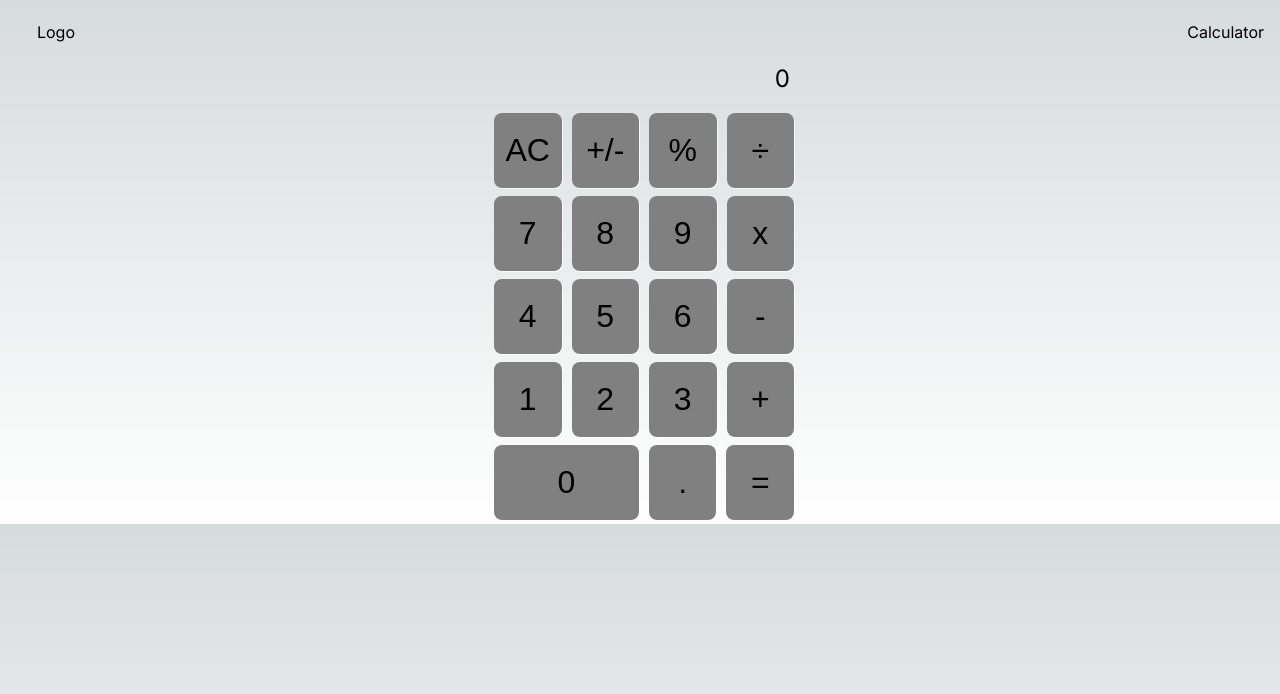
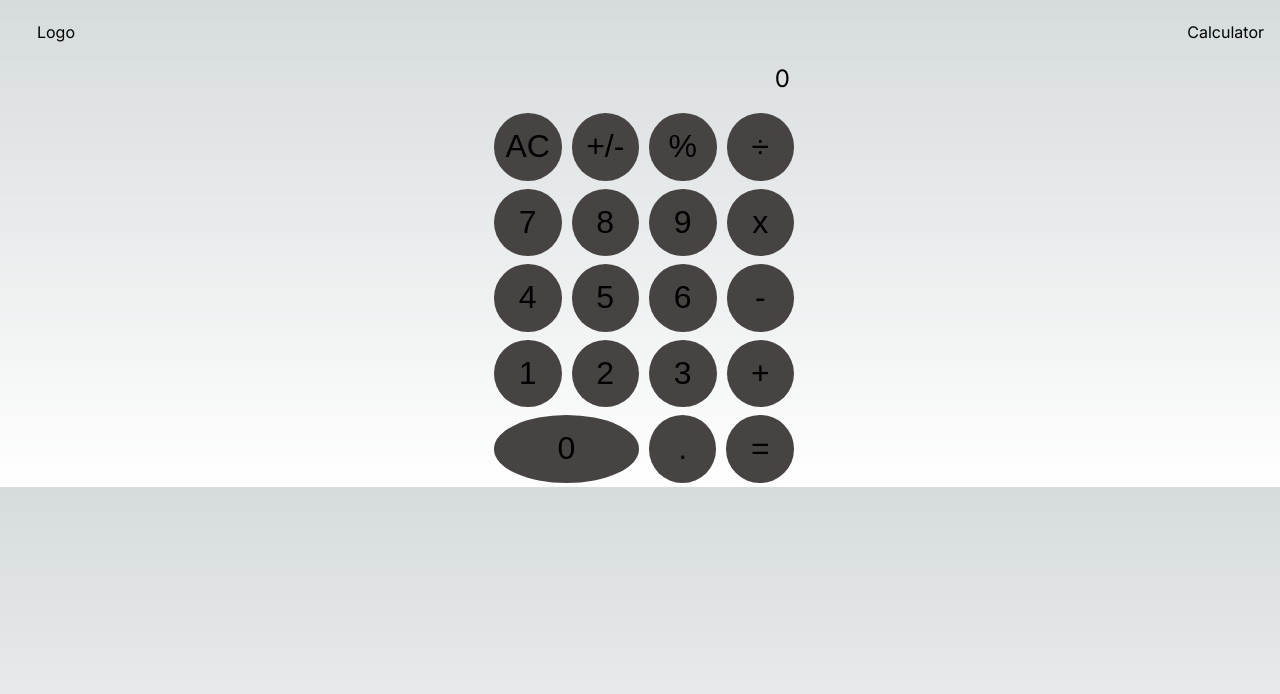
Before and after one commit to Choihyoungkyu/playground, a Next.js app in the folder frontend/playground/: page /calculator in a window 1280 px wide. Shown: the top 694 px of the page. Built offline with nearby package versions, Linux system fonts and the light colour scheme.

Commit message:
[FE] 계산기 구현 완료 및 기상청 API 연결 완료

```diff
--- a/frontend/playground/src/components/NumButton/NumButton.module.css
+++ b/frontend/playground/src/components/NumButton/NumButton.module.css
@@ -1,14 +1,39 @@
 .button {
   width: 100%;
-  height: 75px;
+  height: 67.5px;
   margin: 0.25rem;
-  background-color: gray;
-  border-radius: 0.5rem;
+  background-color: rgb(72, 67, 67);
+  border-radius: 50%;
   border: none;
-  box-shadow: 1px 1px rgba(255, 255, 255, 0.75);
   font-size: 2rem;
 }
 
 .button:hover {
+  background-color: rgb(105, 99, 99);
+}
+
+.gray {
+  background-color: gray;
+  font-size: 1.5rem;
+}
+
+.gray:hover {
   background-color: rgba(128, 128, 128, 0.75);
 }
+
+.orange {
+  background-color: orange;
+}
+
+.orange:hover {
+  background-color: rgb(254, 199, 97);
+}
+
+.focus {
+  background-color: white;
+  color: orange;
+}
+
+.zero {
+  border-radius: 10rem;
+}
--- a/frontend/playground/src/components/NumButton/NumButton.tsx
+++ b/frontend/playground/src/components/NumButton/NumButton.tsx
@@ -11,7 +11,16 @@ interface PropsType {
 
 const NumButton = ({ num, handleButton, className }: PropsType) => {
   return (
-    <button className={style.button} onClick={() => handleButton(num)}>
+    <button
+      className={`
+        ${style.button}
+        ${className && className.split(' ').includes('zero') && style.zero}
+        ${className && className.split(' ').includes('orange') && style.orange}
+        ${className && className.split(' ').includes('gray') && style.gray}
+        ${className && className.split(' ').includes('focus') && style.focus}
+      `}
+      onClick={() => handleButton(num)}
+    >
       {num}
     </button>
   );
```
